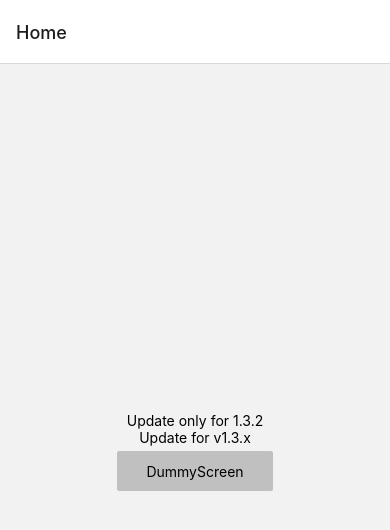
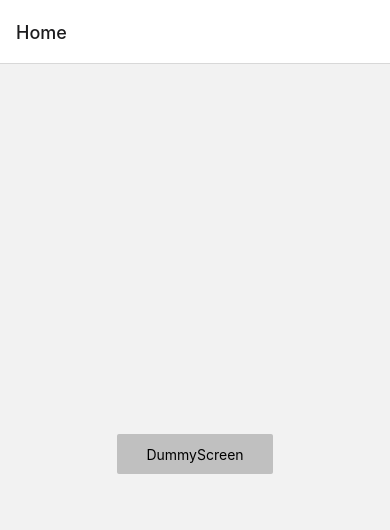
Before and after one commit to timmyjose/expo-updates-demo, a React Native app: screen /Home in a window 390 px wide. Shown: the top 530 px of the page. Built offline with nearby package versions, Linux system fonts and the light colour scheme.

Commit message:
test: starting afresh

```diff
--- a/src/screens/Home.tsx
+++ b/src/screens/Home.tsx
@@ -10,8 +10,6 @@ const Home = () => {
 
   return (
     <View style={styles.container}>
-      <Text>Update only for 1.3.2</Text>
-      <Text>Update for v1.3.x</Text>
       <Pressable
         style={styles.button}
         onPress={() => navigaton.navigate('DummyScreen')}>
```
